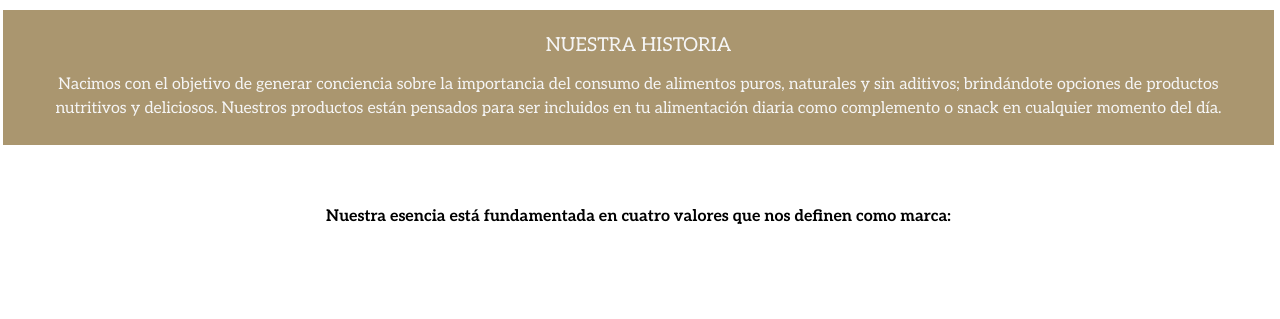
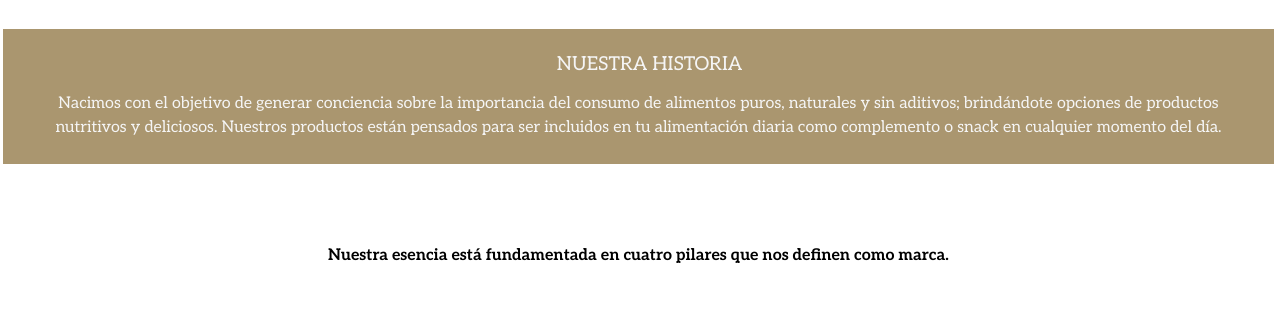
Before and after one commit to felipeospina21/delatierra, a website: page dist/historia.html in a window 1280 px wide. Shown: the part 73-392 px from the top of the page. Drawn offline with Linux system fonts and the light colour scheme.

Commit message:
styling changes

```diff
--- a/dist/historia.html
+++ b/dist/historia.html
@@ -75,8 +75,8 @@
 		<div class="comp-values">
 			<section class="comp-values-section section1">
 				<p>
-					<b>Nuestra esencia está fundamentada en cuatro valores que nos definen como
-						marca:</b>
+					<b>Nuestra esencia está fundamentada en cuatro pilares que nos definen como
+						marca.</b>
 				</p>
 			</section>
 			<!-- values -->
--- a/dist/style.css
+++ b/dist/style.css
@@ -316,12 +316,16 @@ div {
 }
 
 /* About us section */
+
 .about-us {
-	padding: 0.5rem 1.2rem;
-	margin: 0.8rem auto;
+	padding: 1.2rem;
+	margin: 2rem auto;
 	background-color: var(--clr-secondary);
 	color: var(--clr-background);
-	/* max-width: 1800px; */
+}
+
+.about-us h3 {
+	margin-left: 2em;
 }
 
 .about-us p {
@@ -331,18 +335,16 @@ div {
 .comp-values {
 	padding: 0 1.2rem;
 	margin: 0.8rem auto;
-	display: grid;
-	grid-template: 0.5fr repeat(4, 1fr) / 1fr;
 }
 .comp-values p {
 	font-weight: 300;
 	line-height: 1.5rem;
-	text-align: justify;
+	text-align: center;
 	padding-right: 3%;
 }
 
 .comp-values-section {
-	margin: 1rem 0;
+	margin: 1.5rem 0;
 }
 
 .value-title {
@@ -367,10 +369,7 @@ div {
 }
 
 .section1 {
-	display: flex;
-	justify-content: center;
-	align-items: center;
-	/* margin:auto; */
+	text-align-last: center;
 }
 
 .history-img {
@@ -659,12 +658,7 @@ div {
 	font-size: 1.5rem;
 	position: absolute;
 	right: 1%;
-	top: 10%;
-
-	/* font-size: 1rem;
-	width: 100%;
-	display: flex; */
-
+	top: 20%;
 	background: transparent;
 	border-color: transparent;
 	cursor: pointer;
@@ -678,7 +672,6 @@ div {
 }
 
 .products__text {
-	/* margin:1.2rem; */
 	text-align: center;
 	font-weight: 300;
 }
@@ -937,6 +930,7 @@ fieldset {
 		font-size: 1.74rem;
 	}
 	.comp-values {
+		display: grid;
 		grid-template: 0.5fr 1fr 1fr / 1fr 1fr;
 	}
 	.comp-values-section {
--- a/package.json
+++ b/package.json
@@ -17,6 +17,11 @@
 	},
 	"homepage": "https://felipeospina21.github.io/delatierra",
 	"dependencies": {
+		"@admin-bro/express": "^3.0.0",
+		"admin-bro": "^3.2.0",
+		"express": "^4.17.1",
+		"express-formidable": "^1.2.0",
+		"express-session": "^1.17.1",
 		"gh-pages": "^3.1.0"
 	}
 }
```
Also changed, not shown: dist/index.html (+2 -2 lines), 1 other file. Lines whose indentation alone changed are shown as unchanged.
